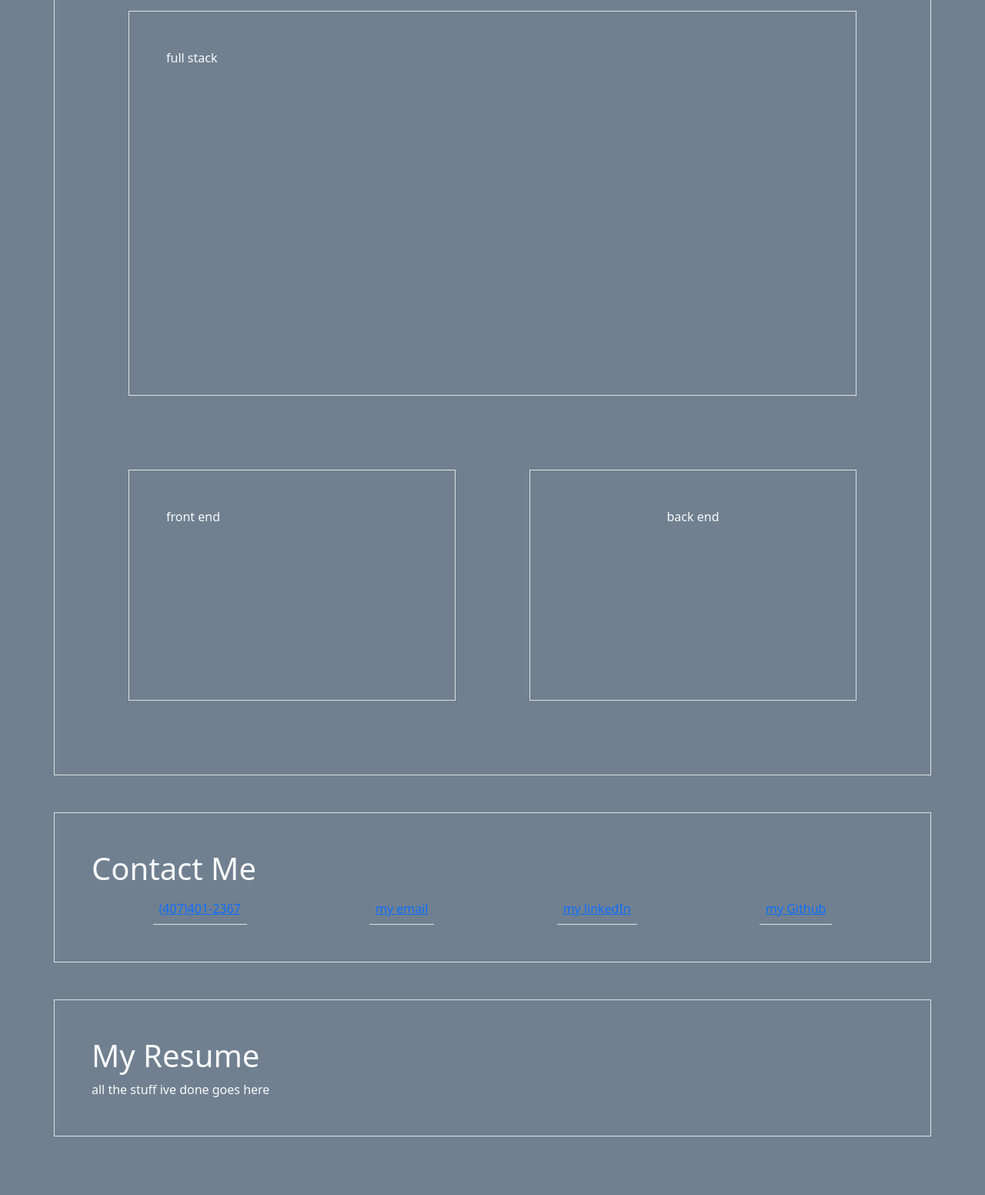
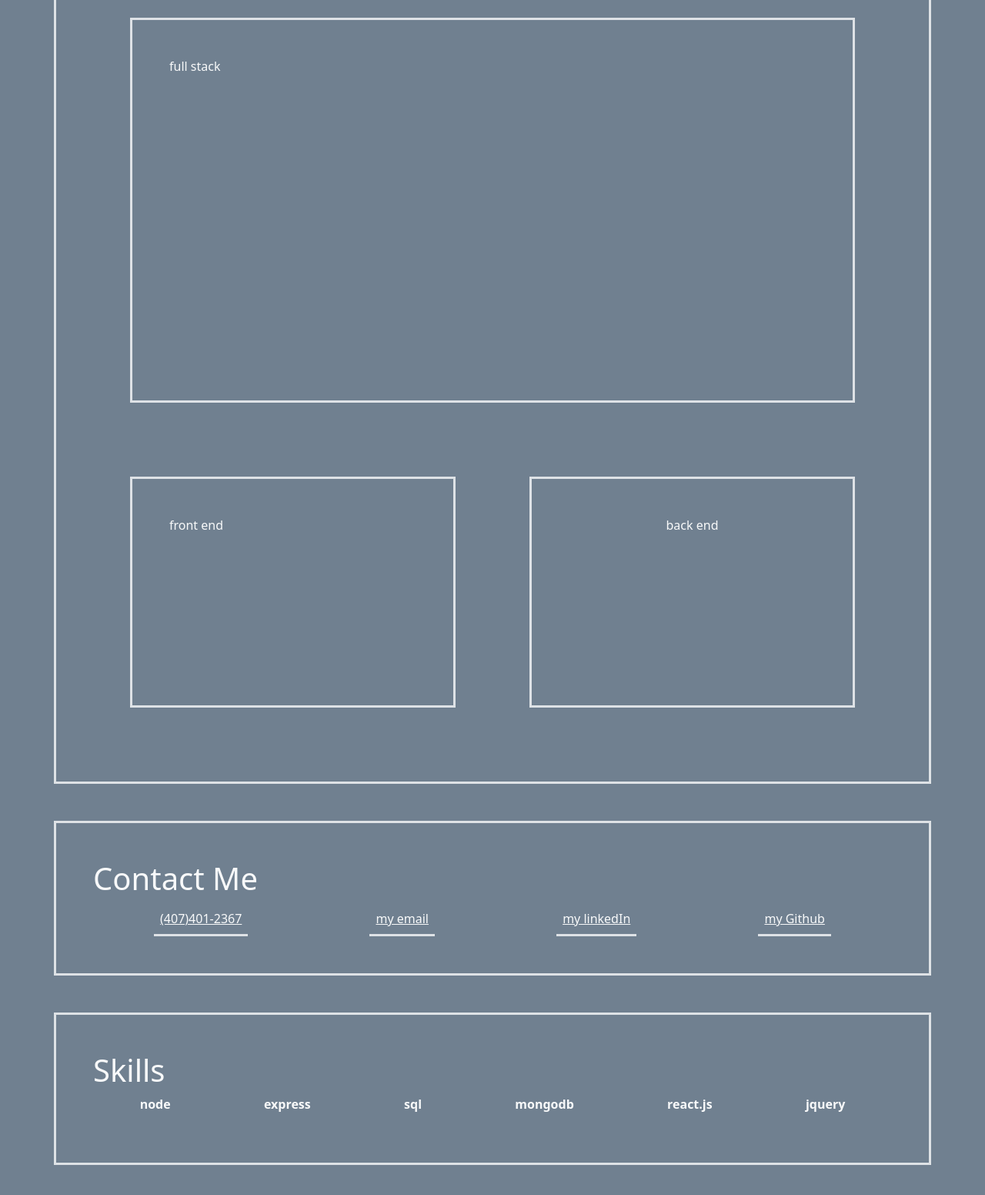
Before and after one commit to nickgoshev/Portfolio, a plain HTML site: page index.html in a window 1280 px wide. Shown: the part 622-2174 px from the top of the page at 77% size. Before the commit the page ends 2146 px from the top, so only its background shows below. Drawn offline with nearby package versions, Linux system fonts and the light colour scheme.

Commit message:
updated borders, skills, fonts

```diff
--- a/index.html
+++ b/index.html
@@ -1,7 +1,7 @@
 <!DOCTYPE html>
 <html lang="en">
     <head>
-        <title>Portfolio</title>
+        <title>Nick Goshev</title>
         <meta charset="UTF-8">
         <meta name = "viewport" content="width=decide-width, initial-scale=1.0">
         <meta http-equiv="X-UA-Compatible" content="ie=edge" />
@@ -12,21 +12,21 @@
 
             <div class=" bg-dark mb-4 text-light">
                 <div class="d-flex flex-row-reverse">
-                    <p onclick="resume2.scrollIntoView()" class="p-2 mx-2 border-bottom">resume</p>
-                    <p onclick="contactme2.scrollIntoView()" class="p-2 mx-2 border-bottom">contact me</p>
-                    <p onclick="work2.scrollIntoView()"class="p-2 mx-2 border-bottom">work</p>
-                    <p onclick="aboutme2.scrollIntoView()"class="p-2 mx-2 border-bottom">about me</p>
+                    <p onclick="resume2.scrollIntoView()" class="p-2 mx-2 border-bottom">Skills</p>
+                    <p onclick="contactme2.scrollIntoView()" class="p-2 mx-2 border-bottom">Contact Me</p>
+                    <p onclick="work2.scrollIntoView()"class="p-2 mx-2 border-bottom">Portfolio</p>
+                    <p onclick="aboutme2.scrollIntoView()"class="p-2 mx-2 border-bottom">About Me</p>
                 </div>
                 <h1 class="p-4 text-center ">Nick Goshev</h1>
             </div>
             <div class="mb-5">
-            <div class="container p-5 border">
-                <h1 class="p3 text-light" id="aboutme2">About Me</h1>
+            <div class="container p-5 border border-3">
+                <h1 class="p3 text-light border-bottom" id="aboutme2">About Me</h1>
                 <p>Lorem ipsum dolor sit amet, consectetur adipiscing elit, sed do eiusmod tempor incididunt ut labore et dolore magna aliqua. Ut enim ad minim veniam, quis nostrud exercitation ullamco laboris nisi ut aliquip ex ea commodo consequat. Duis aute irure dolor in reprehenderit in voluptate velit esse cillum dolore eu fugiat nulla pariatur. Excepteur sint occaecat cupidatat non proident, sunt in culpa qui officia deserunt mollit anim id est laborum.</p>
             </div>
         </div>
-            <div class="container mb-5 p-5 border">
-                <h1 class="p3 text-light" id="work2">My Work</h1>
+            <div class="container mb-5 p-5 border border-3">
+                <h1 class="p3 text-light" id="work2">Portfolio</h1>
                 <div class="m-5 p-5 w-auto border text-light" style="height:500px">full stack</div>
                 <div class="d-flex">
                     <div class="m-5 p-5 border w-50 text-light" style="height:300px">front end</div>
@@ -34,19 +34,26 @@
                 </div>
             </div>
 
-            <div class="container mb-5 p-5 border">
+            <div class="container mb-5 p-5 border border-3">
                 <h1 class="p3 text-light" id="contactme2">Contact Me</h1>
-                <div class="d-flex text-light justify-content-around">
-                    <a href="tel:(407)401-2367"class="p-2 mx-2 border-bottom"> (407)401-2367</a>
-                    <a href="mailto:nickgosh420@gmail.com" class="p-2 mx-2 border-bottom"> my email</a>
-                    <a href="https://www.linkedin.com/in/nicholas-goshev-931844205/"  class="p-2 mx-2 border-bottom"> my linkedIn</a>
-                    <a href="https://github.com/nickgoshev" class="p-2 mx-2 border-bottom"> my Github</a>
+                <div class="d-flex link-secondary justify-content-around">
+                    <a href="tel:(407)401-2367"class="p-2 mx-2 link-light border-bottom"> (407)401-2367</a>
+                    <a href="mailto:nickgosh420@gmail.com" class="p-2 mx-2 link-light border-bottom"> my email</a>
+                    <a href="https://www.linkedin.com/in/nicholas-goshev-931844205/"  class="p-2 mx-2 link-light border-bottom"> my linkedIn</a>
+                    <a href="https://github.com/nickgoshev" class="p-2 mx-2 link-light border-bottom"> my Github</a>
                 </div>
                 </div>
 
-                <div class="container mb-5 p-5 border">
-                    <h1 class="p3 text-light" id="resume2">My Resume</h1>
-                <div class="text-light">all the stuff ive done goes here</div>
+                <div class="container mb-5 p-5 border border-3">
+                    <h1 class="p3 text-light" id="resume2">Skills</h1>
+                <div class="text-light fw-bold d-flex justify-content-around">
+                    <p class="font-weight-bold" >node</p>
+                    <div>express </div>
+                    <div>sql </div>
+                    <div>mongodb</div>
+                    <div>react.js</div>
+                    <div>jquery </div>
+                </div>
                     </div>
 
 
```
